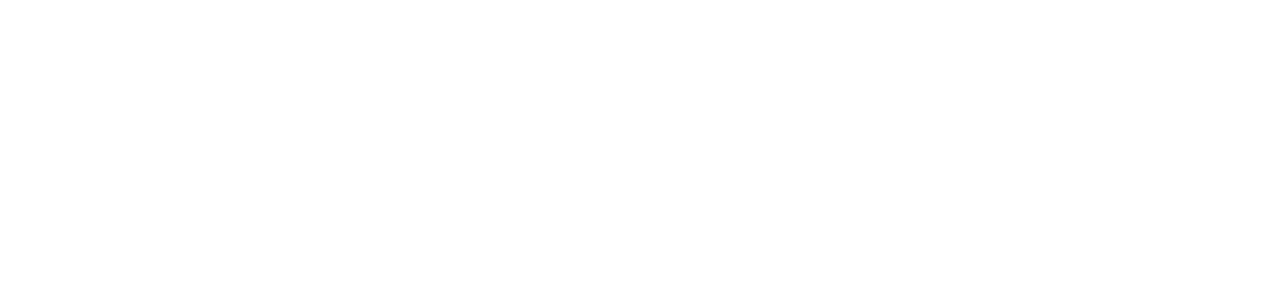
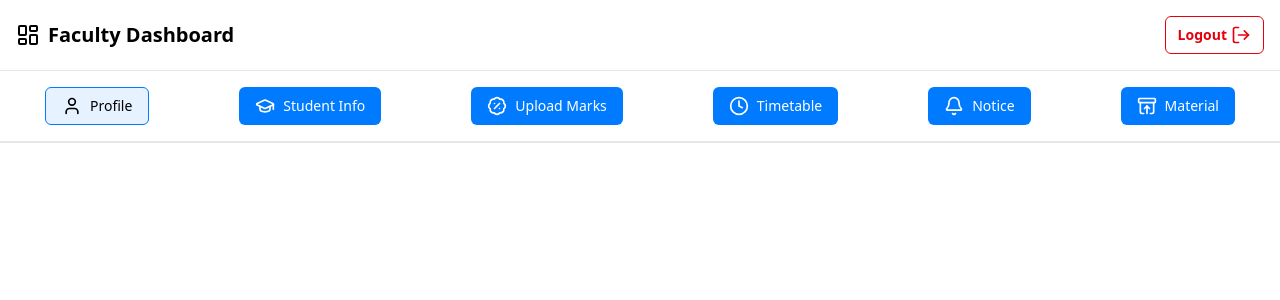
Before and after one commit to Prajjwal888/ERP, a React app in the folder frontend/: page /faculty in a window 1280 px wide. Before the commit this address had no page. Shown: the top 300 px of the page. Built offline with nearby package versions, Linux system fonts and the light colour scheme; the HTML template or start-up script is replaced by a standard one.

Commit message:
Refactored the component for multiple dashboard

```diff
--- a/frontend/src/App.jsx
+++ b/frontend/src/App.jsx
@@ -3,12 +3,16 @@
 import Home from './pages/Home'
 import { Toaster } from 'react-hot-toast';
 import AdminDashboard from './pages/AdminDashboard';
+import StudentDashboard from './pages/StudentDashboard';
+import FacultyDashboard from './pages/FacultyDashboard';
 const App = () => {
   return (
     <div className='app'>
     <Routes>
       <Route path='/' element={<Home></Home>}/>
       <Route path='/admin' element={<AdminDashboard></AdminDashboard>} />
+      <Route path='/student' element={<StudentDashboard></StudentDashboard>} />
+      <Route path='/faculty' element={<FacultyDashboard></FacultyDashboard>} />
     </Routes>
     <Toaster />
     </div>
--- a/frontend/src/components/Header.jsx
+++ b/frontend/src/components/Header.jsx
@@ -1,12 +1,12 @@
 import React from 'react';
 import { LogOutIcon, LayoutDashboard } from 'lucide-react';
 
-export default function Header() {
+export default function Header({role}) {
     return (
         <header className="flex justify-between items-center p-4 bg-white border-b border-gray-200 font-sans">
             <div className="flex items-center">
                 <LayoutDashboard className="w-6 h-6 text-black mr-2" />
-                <span className="text-xl font-bold text-black">Admin Dashboard</span>
+                <span className="text-xl font-bold text-black">{role} Dashboard</span>
             </div>
             <div className="flex items-center">
                 <button className="flex items-center text-red-600 font-bold text-sm bg-white border border-red-600 px-3 py-2 rounded-md transition-all duration-300 hover:bg-red-600 hover:text-white hover:border-red-800">
--- a/frontend/src/components/Navbar.jsx
+++ b/frontend/src/components/Navbar.jsx
@@ -1,35 +1,43 @@
-import React, { useState } from "react";
-import { User,GraduationCap, Presentation, Book, Bell,ShieldCheck,BrainCircuit } from "lucide-react";
+import React, { useState } from 'react';
+import { User, GraduationCap, Presentation, Book, Bell, ShieldCheck, BrainCircuit, ArchiveRestore, BadgePercent,Clock } from "lucide-react";
+import { admin, faculty, student } from '../data/dashboardData';
 
-const Navbar = () => {
+const iconComponents = {
+  User,
+  GraduationCap,
+  Presentation,
+  Book,
+  Bell,
+  ShieldCheck,
+  BrainCircuit,
+  ArchiveRestore,
+  Clock,
+  BadgePercent
+};
+
+const Navbar = ({ role }) => {
   const [activeTab, setActiveTab] = useState("Profile");
-
-  const tabs = [
-    { name: "Profile", icon: <User className="w-5 h-5" /> },
-    { name: "Student", icon: <GraduationCap className="w-5 h-5" /> },
-    { name: "Faculty", icon: <Presentation className="w-5 h-5" /> },
-    { name: "Branch", icon: <BrainCircuit className="w-5 h-5" /> },
-    { name: "Notice", icon: <Bell className="w-5 h-5" /> },
-    { name: "Subjects", icon: <Book className="w-5 h-5" />},
-    { name: "Admins", icon: <ShieldCheck className="w-5 h-5" />}
-  ];
+  const data = role === 'admin' ? admin : role === 'faculty' ? faculty : student;
 
   return (
     <div className="flex justify-around bg-white py-4 border-b-2 border-gray-200">
-      {tabs.map((tab) => (
+      {data.map((item, index) => {
+        const IconComponent = iconComponents[item.icon];
+        return (
           <button
-          key={tab.name}
-          onClick={() => setActiveTab(tab.name)}
+            key={index}
+            onClick={() => setActiveTab(item.name)}
             className={`flex items-center gap-2 px-4 py-2 text-sm font-medium rounded-md transition-colors duration-300 ${
-            activeTab === tab.name
+              activeTab === item.name
                 ? "bg-[#e6f2ff] text-black border border-[#007bff]"
                 : "bg-[#007bff] text-white hover:bg-[#0056b3]"
             }`}
           >
-          {tab.icon}
-          {tab.name}
+            <IconComponent className="w-5 h-5" />
+            {item.name}
           </button>
-      ))}
+        );
+      })}
     </div>
   );
 };
--- /dev/null
+++ b/frontend/src/data/dashboardData.js
@@ -0,0 +1,28 @@
+const admin = [
+    { name: "Profile", icon: "User" },
+    { name: "Student", icon: "GraduationCap" },
+    { name: "Faculty", icon: "Presentation" },
+    { name: "Branch", icon: "BrainCircuit" },
+    { name: "Notice", icon: "Bell" },
+    { name: "Subjects", icon: "Book" },
+    { name: "Admins", icon: "ShieldCheck" }
+];
+
+const faculty = [
+    { name: "Profile", icon: "User" },
+    { name: "Student Info", icon: "GraduationCap" },
+    { name: "Upload Marks", icon: "BadgePercent" },
+    { name: "Timetable", icon: "Clock" },
+    { name: "Notice", icon: "Bell" },
+    { name: "Material", icon: "ArchiveRestore" }
+];
+
+const student = [
+    { name: "Profile", icon: "User" },
+    { name: "Timetable", icon: "GraduationCap" },
+    { name: "Marks", icon: "BadgePercent" },
+    { name: "Material", icon: "ArchiveRestore" },
+    { name: "Notice", icon: "Bell" }
+];
+
+export { admin, faculty, student };
--- a/frontend/src/pages/AdminDashboard.jsx
+++ b/frontend/src/pages/AdminDashboard.jsx
@@ -6,10 +6,10 @@
   return (
     <>
         <div className='admin-header'>
-        <Header />
+        <Header role='Admin'/>
         </div>
         <div className='admin-dashboard'>
-        <Navbar />
+        <Navbar role='admin'/>
         </div>
     </>
   )
--- /dev/null
+++ b/frontend/src/pages/FacultyDashboard.jsx
@@ -0,0 +1,18 @@
+import React from 'react'
+import Navbar from '../components/Navbar'
+import Header from '../components/Header'
+
+const FacultyDashboard = () => {
+  return (
+    <>
+        <div className='faculty-header'>
+        <Header role='Faculty'/>
+        </div>
+        <div className='faculty-dashboard'>
+        <Navbar role='faculty'/>
+        </div>
+    </>
+  )
+}
+
+export default FacultyDashboard
--- /dev/null
+++ b/frontend/src/pages/StudentDashboard.jsx
@@ -0,0 +1,18 @@
+import React from 'react'
+import Navbar from '../components/Navbar'
+import Header from '../components/Header'
+
+const StudentDashboard = () => {
+  return (
+    <>
+        <div className='student-header'>
+        <Header role='Student'/>
+        </div>
+        <div className='student-dashboard'>
+        <Navbar role='student'/>
+        </div>
+    </>
+  )
+}
+
+export default StudentDashboard
```
Lines whose indentation alone changed are shown as unchanged.
